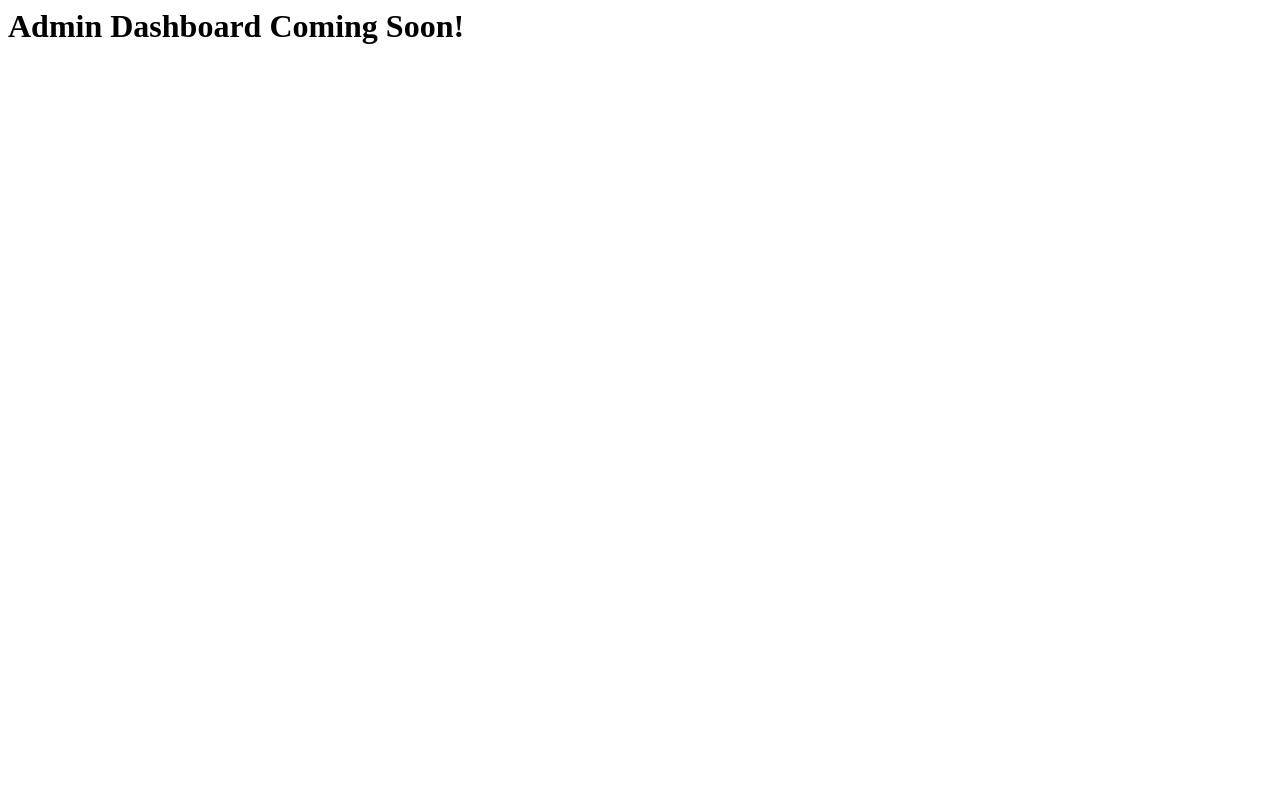
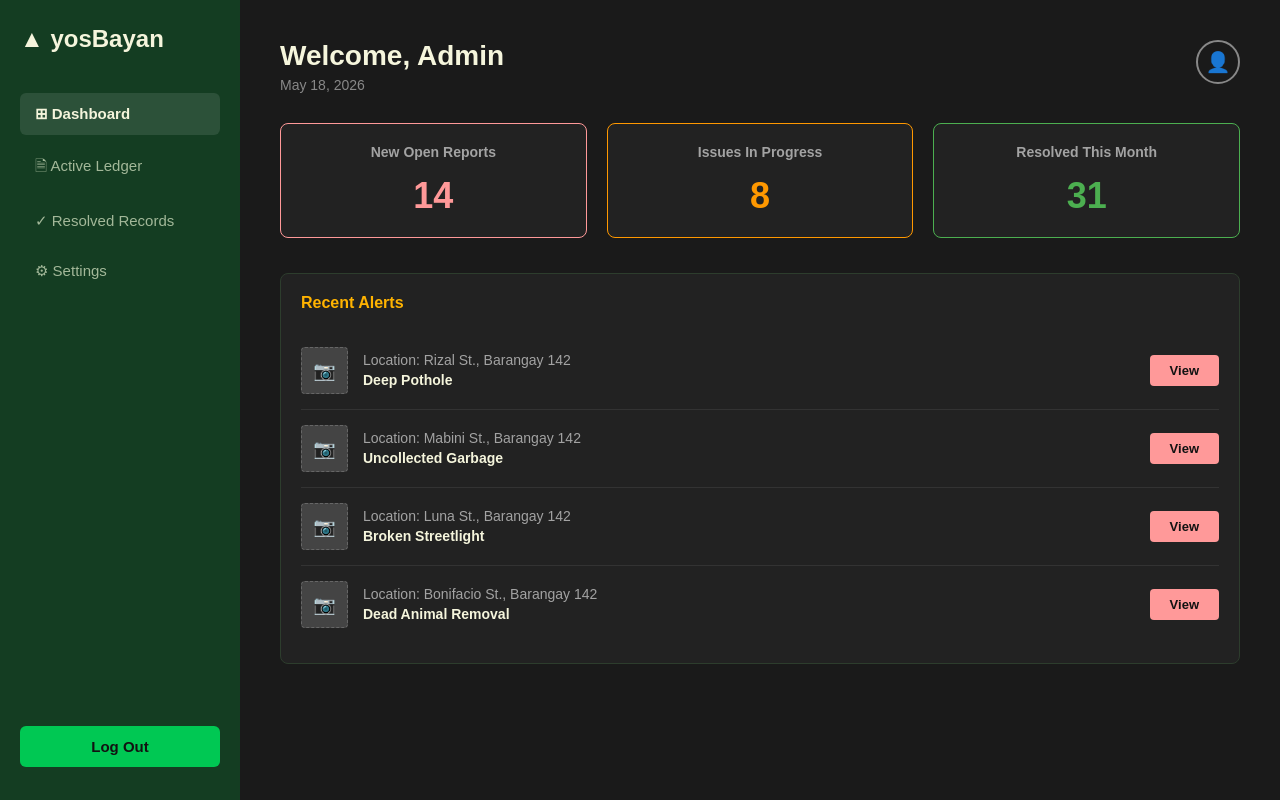
Before and after one commit to lluviaaaa/AyosBayan, a Flask app: page /admin/dashboard in a window 1280 px wide. Run offline with Flask 3, Linux system fonts and the light colour scheme.

Commit message:
done admin dashboard

```diff
--- a/app.py
+++ b/app.py
@@ -1,4 +1,4 @@
-from flask import Flask, render_template
+from flask import Flask, render_template, request, redirect
 import random # NEW: This lets us pick random numbers
 
 app = Flask(__name__)
@@ -65,10 +65,29 @@ def view_ticket(ticket_id):
 def admin_login():
     return render_template('admin_login.html')
 
-# Temporary placeholder for the Admin Dashboard
+
+# Route for Admin Screen 2: Main Dashboard
 @app.route('/admin/dashboard')
 def admin_dashboard():
-    return "<h1>Admin Dashboard Coming Soon!</h1>"
+    # Mock database for the admin panel (we added a few more for variety!)
+    admin_reports = [
+        {"id": "AB-1029", "type": "Deep Pothole", "street": "Rizal St.", "status": "Open", "date": "May 17, 2026"},
+        {"id": "AB-0984", "type": "Uncollected Garbage", "street": "Mabini St.", "status": "In Progress", "date": "May 16, 2026"},
+        {"id": "AB-0811", "type": "Broken Streetlight", "street": "Luna St.", "status": "Resolved", "date": "May 10, 2026"},
+        {"id": "AB-0755", "type": "Dead Animal Removal", "street": "Bonifacio St.", "status": "Open", "date": "May 18, 2026"}
+    ]
+    return render_template('admin_dashboard.html', reports=admin_reports)
+
+
+# NEW Route: Handle Admin Status Updates
+@app.route('/ticket/<ticket_id>/update', methods=['POST'])
+def update_ticket(ticket_id):
+    # This grabs the new status choice from the HTML dropdown
+    new_status = request.form.get('status')
+
+    # In the future, this is where we will tell MySQL to save the new status!
+    # For now, we will just send the admin back to the dashboard.
+    return redirect('/admin/dashboard')
 
 
 if __name__ == '__main__':
--- /dev/null
+++ b/templates/admin_dashboard.html
@@ -0,0 +1,300 @@
+<!DOCTYPE html>
+<html lang="en">
+<head>
+    <meta charset="UTF-8">
+    <meta name="viewport" content="width=device-width, initial-scale=1.0">
+    <title>AyosBayan - Admin Dashboard</title>
+    <style>
+        body {
+            background-color: #121212;
+            color: #f5f5dc;
+            font-family: Arial, sans-serif;
+            margin: 0;
+            display: flex;
+            height: 100vh;
+        }
+
+        /* --- SIDEBAR NAV --- */
+        .sidebar {
+            width: 240px;
+            background-color: #143d22; /* Dark green sidebar matching the image */
+            padding: 25px 20px;
+            display: flex;
+            flex-direction: column;
+            box-sizing: border-box;
+        }
+
+        .sidebar-brand {
+            font-size: 24px;
+            font-weight: bold;
+            color: #f5f5dc;
+            margin-bottom: 40px;
+            display: flex;
+            align-items: center;
+            gap: 10px;
+        }
+
+        .sidebar-brand span {
+            color: #4CAF50;
+        }
+
+        .nav-link {
+            color: #a3b899;
+            text-decoration: none;
+            padding: 12px 15px;
+            margin-bottom: 8px;
+            border-radius: 6px;
+            font-size: 15px;
+            display: flex;
+            align-items: center;
+            gap: 12px;
+            transition: 0.3s;
+        }
+
+        .nav-link:hover, .nav-link.active {
+            background-color: rgba(255, 255, 255, 0.1);
+            color: #f5f5dc;
+            font-weight: bold;
+        }
+
+        .logout-btn {
+            margin-top: auto;
+            background-color: #00c853; /* Vibrant green button from the mockup */
+            color: #121212;
+            text-align: center;
+            justify-content: center;
+            font-weight: bold;
+        }
+
+        .logout-btn:hover {
+            background-color: #00a543;
+        }
+
+        /* --- MAIN DASHBOARD CONTENT --- */
+        .main-content {
+            flex-grow: 1;
+            padding: 40px;
+            background-color: #1a1a1a;
+            overflow-y: auto;
+            box-sizing: border-box;
+        }
+
+        .header-area {
+            display: flex;
+            justify-content: space-between;
+            align-items: flex-start;
+            margin-bottom: 30px;
+        }
+
+        .header-area h1 {
+            margin: 0;
+            font-size: 28px;
+            color: #f5f5dc;
+        }
+
+        .header-area .date-str {
+            color: #888;
+            margin-top: 5px;
+            font-size: 14px;
+        }
+
+        .admin-avatar {
+            width: 40px;
+            height: 40px;
+            border-radius: 50%;
+            border: 2px solid #888;
+            display: flex;
+            justify-content: center;
+            align-items: center;
+            font-size: 20px;
+        }
+
+        /* --- METRICS CARDS ROW --- */
+        .metrics-row {
+            display: flex;
+            gap: 20px;
+            margin-bottom: 35px;
+        }
+
+        .metric-card {
+            background-color: #222222;
+            border: 1px solid #2d3d2d;
+            border-radius: 8px;
+            padding: 20px;
+            flex: 1;
+            text-align: center;
+        }
+
+        .metric-title {
+            font-size: 14px;
+            color: #a3a3a3;
+            margin-bottom: 15px;
+            font-weight: bold;
+        }
+
+        .metric-value {
+            font-size: 36px;
+            font-weight: bold;
+            color: #f5f5dc;
+        }
+
+        /* Target specific count highlights from image */
+        /* Color for Box 1: Open Reports (Red) */
+        .metric-card.open {
+            border-color: #ff9999;
+        }
+        .metric-card.open .metric-value {
+            color: #ff9999;
+            text-shadow: none; /* Removes the old green glow */
+        }
+
+        /* Color for Box 2: In Progress (Yellow/Orange) */
+        .metric-card.progress {
+            border-color: #ff9800;
+        }
+        .metric-card.progress .metric-value {
+            color: #ff9800;
+        }
+
+        /* Color for Box 3: Resolved (Green) */
+        .metric-card.resolved {
+            border-color: #4CAF50;
+        }
+        .metric-card.resolved .metric-value {
+            color: #4CAF50;
+        }
+
+        /* --- RECENT ALERTS CONTAINER --- */
+        .alerts-panel {
+            background-color: #222222;
+            border: 1px solid #2d3d2d;
+            border-radius: 8px;
+            padding: 20px;
+        }
+
+        .panel-title {
+            font-size: 16px;
+            color: #ffb300; /* Warm gold/yellow text header */
+            margin-top: 0;
+            margin-bottom: 20px;
+            font-weight: bold;
+        }
+
+        .alert-item {
+            display: flex;
+            align-items: center;
+            padding: 15px 0;
+            border-bottom: 1px solid #333;
+            gap: 15px;
+        }
+
+        .alert-item:last-child {
+            border-bottom: none;
+        }
+
+        .alert-thumbnail {
+            width: 45px;
+            height: 45px;
+            background-color: #444;
+            border: 1px dashed #666;
+            border-radius: 4px;
+            display: flex;
+            justify-content: center;
+            align-items: center;
+            font-size: 18px;
+            flex-shrink: 0;
+        }
+
+        .alert-info {
+            flex-grow: 1;
+            font-size: 14px;
+            line-height: 1.4;
+        }
+
+        .alert-location {
+            color: #a3a3a3;
+        }
+
+        .alert-type {
+            color: #f5f5dc;
+            font-weight: bold;
+        }
+
+        .view-link {
+            background-color: #ff9999; /* Soft red background */
+            color: #121212; /* Dark text */
+            text-decoration: none;
+            padding: 8px 20px;
+            border-radius: 4px;
+            font-size: 13px;
+            font-weight: bold;
+            transition: 0.3s;
+        }
+
+        .view-link:hover {
+            background-color: #e58989; /* Slightly darker red when you hover */
+        }
+
+    </style>
+</head>
+<body>
+
+    <div class="sidebar">
+        <div class="sidebar-brand">
+            ▲ yosBayan
+        </div>
+
+        <a href="#" class="nav-link active">⊞ Dashboard</a>
+        <a href="/board" class="nav-link">🗎 Active Ledger</a>
+        <a href="#" class="nav-link">✓ Resolved Records</a>
+        <a href="#" class="nav-link">⚙ Settings</a>
+
+        <a href="/" class="nav-link logout-btn">Log Out</a>
+    </div>
+
+    <div class="main-content">
+
+        <div class="header-area">
+            <div>
+                <h1>Welcome, Admin</h1>
+                <div class="date-str">May 18, 2026</div>
+            </div>
+            <div class="admin-avatar">👤</div>
+        </div>
+
+        <div class="metrics-row">
+            <div class="metric-card open">
+                <div class="metric-title">New Open Reports</div>
+                <div class="metric-value">14</div>
+            </div>
+            <div class="metric-card progress">
+                <div class="metric-title">Issues In Progress</div>
+                <div class="metric-value">8</div>
+            </div>
+            <div class="metric-card resolved">
+                <div class="metric-title">Resolved This Month</div>
+                <div class="metric-value">31</div>
+            </div>
+        </div>
+
+        <div class="alerts-panel">
+            <div class="panel-title">Recent Alerts</div>
+
+            <div id="alerts-list">
+                {% for report in reports %}
+                <div class="alert-item">
+                    <div class="alert-thumbnail">📷</div>
+                    <div class="alert-info">
+                        <div class="alert-location">Location: {{ report.street }}, Barangay 142</div>
+                        <div class="alert-type">{{ report.type }}</div>
+                    </div>
+                    <a href="/ticket/{{ report.id }}" class="view-link">View</a>
+                </div>
+                {% endfor %}
+            </div>
+        </div>
+
+    </div>
+
+</body>
+</html>
--- a/templates/public_board.html
+++ b/templates/public_board.html
@@ -141,9 +141,10 @@
             border-radius: 5px;
             font-weight: bold;
             font-size: 11px;
-            color: white;
+            color: #1a1a1a; /* New black font */
         }
-        .status-open { background-color: #f44336; } /* Red */
+
+        .status-open { background-color: #ff9999; } /* Softer, highly readable red */
         .status-progress { background-color: #ff9800; } /* Orange */
         .status-resolved { background-color: #4CAF50; } /* Green */
     </style>
```
Also changed, not shown: templates/ticket_detail.html (+70 -7 lines).
